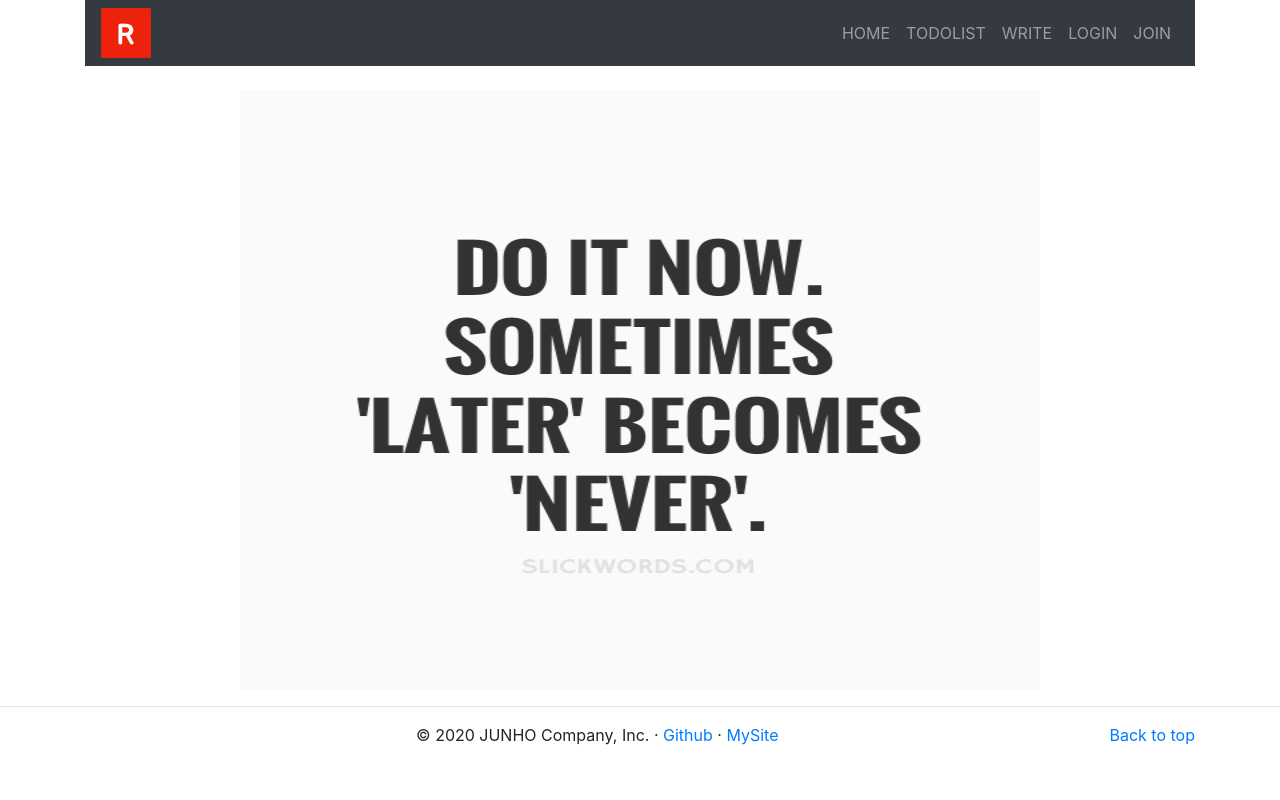
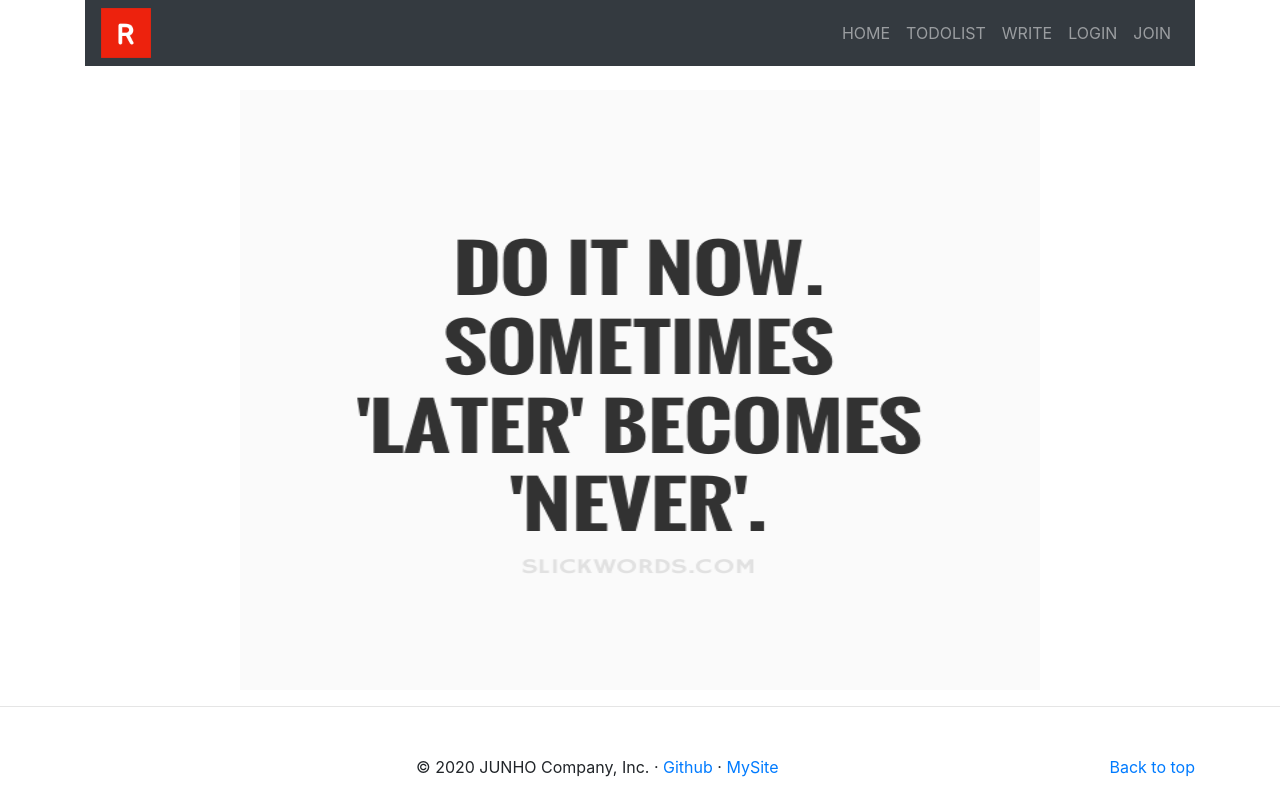
Before and after one commit to kode15333/MyTodo, a React (Create React App) app in the folder front/: page / in a window 1280 px wide. Built offline with nearby package versions, Linux system fonts and the light colour scheme.

Commit message:
fix css style

```diff
--- a/front/src/components/Bottom.js
+++ b/front/src/components/Bottom.js
@@ -3,7 +3,7 @@ import React, { Component } from 'react';
 class Bottom extends Component {
     render() {
         return (
-          <footer className="container">
+          <footer className="container mt-5">
             <p className="float-right"><a href="/">Back to top</a></p>
             <p>© 2020 JUNHO Company, Inc. · <a href="https://github.com/kode15333">Github</a> · <a href="https://jooonho.com/">MySite</a></p>
           </footer>
```
